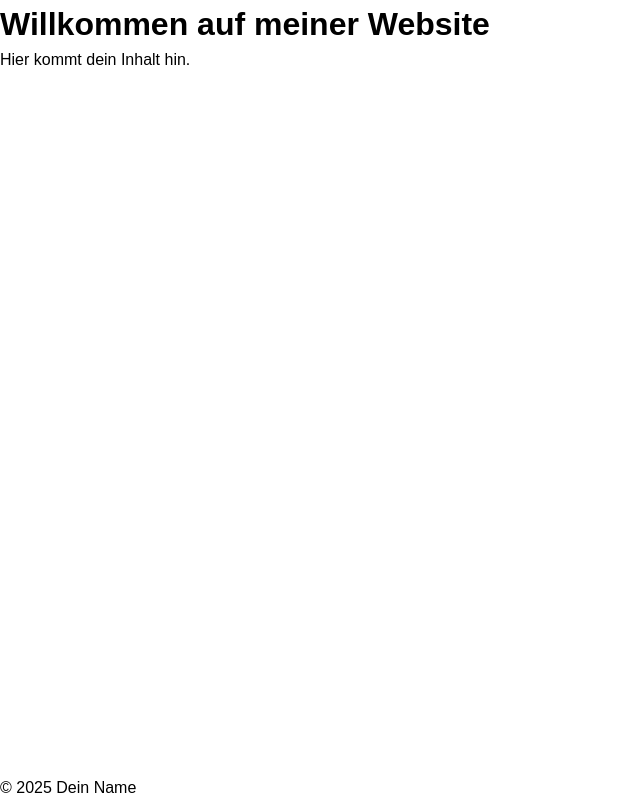
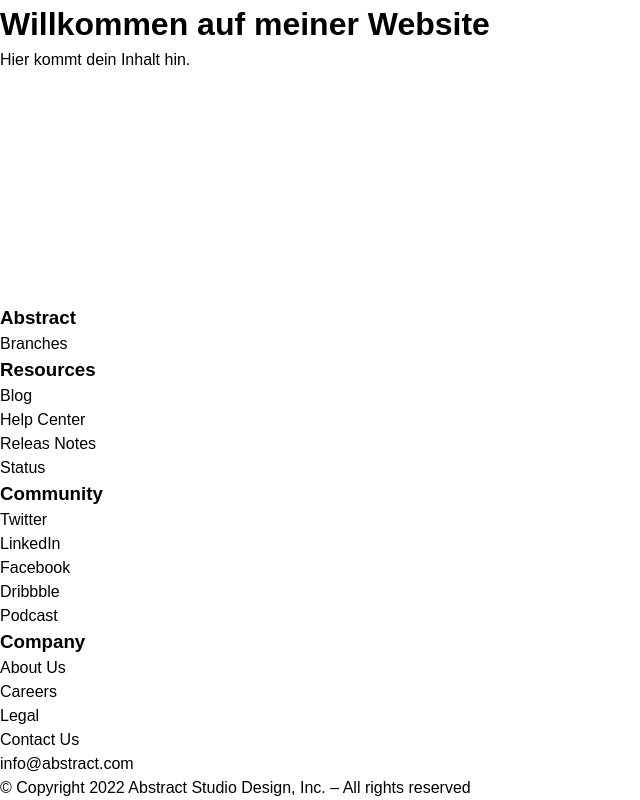
Before and after one commit to ThomasKoob/Unser-erstes-Projekt, a plain HTML site: page index.html in a window 1280 px wide. Shown: the whole page, without its empty margins (0-640 px from the left). Drawn offline with Linux system fonts and the light colour scheme.

Commit message:
feature-footer

```diff
--- a/index.html
+++ b/index.html
@@ -16,11 +16,50 @@
       <p>Hier kommt dein Inhalt hin.</p>
     </main>
 
-    <footer>
-      <p>&copy; 2025 Dein Name</p>
+    <footer class="footer">
+      <div class="footer-container">
+        <div class="footer-column">
+          <h3>Abstract</h3>
+          <ul>
+            <li><a href="#">Branches</a></li>
+          </ul>
+        </div>
+        <div class="footer-column">
+          <h3>Resources</h3>
+          <ul>
+            <li><a href="#">Blog</a></li>
+            <li><a href="#">Help Center</a></li>
+            <li><a href="#">Releas Notes</a></li>
+            <li><a href="#">Status</a></li>
+          </ul>
+        </div>
+        <div class="footer-column">
+          <h3>Community</h3>
+          <ul>
+            <li><a href="#">Twitter</a></li>
+            <li><a href="#">LinkedIn</a></li>
+            <li><a href="#">Facebook</a></li>
+            <li><a href="#">Dribbble</a></li>
+            <li><a href="#">Podcast</a></li>
+          </ul>
+        </div>
+        <div class="footer-column">
+          <h3>Company</h3>
+          <ul>
+            <li><a href="#">About Us</a></li>
+            <li><a href="#">Careers</a></li>
+            <li><a href="#">Legal</a></li>
+            <li><a href="#">Contact Us</a></li>
+            <li><a href="#">info@abstract.com</a></li>
+          </ul>
+        </div>
+        <div class="footer-bottom">
+          <p>
+            &copy; Copyright 2022 Abstract Studio Design, Inc. – All rights
+            reserved
+          </p>
+        </div>
+      </div>
     </footer>
-
-    <script src="script.js"></script>
-    <!-- Optional: Verlinkung zu einer JavaScript-Datei -->
   </body>
 </html>
```
